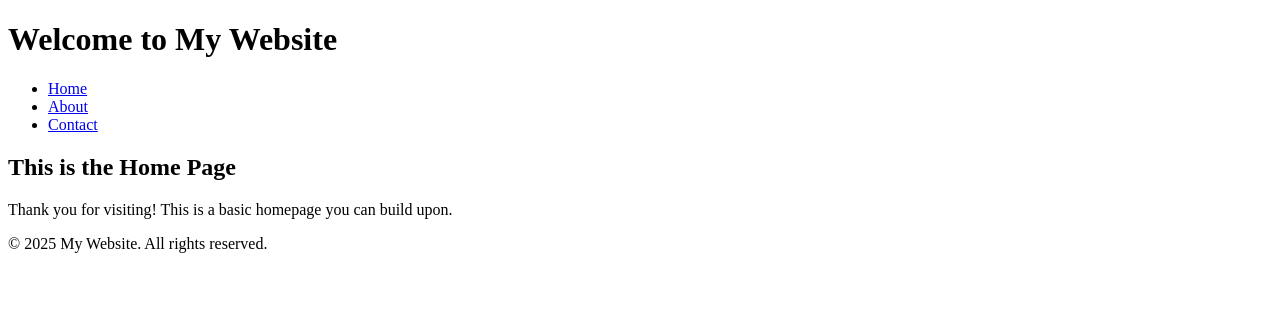
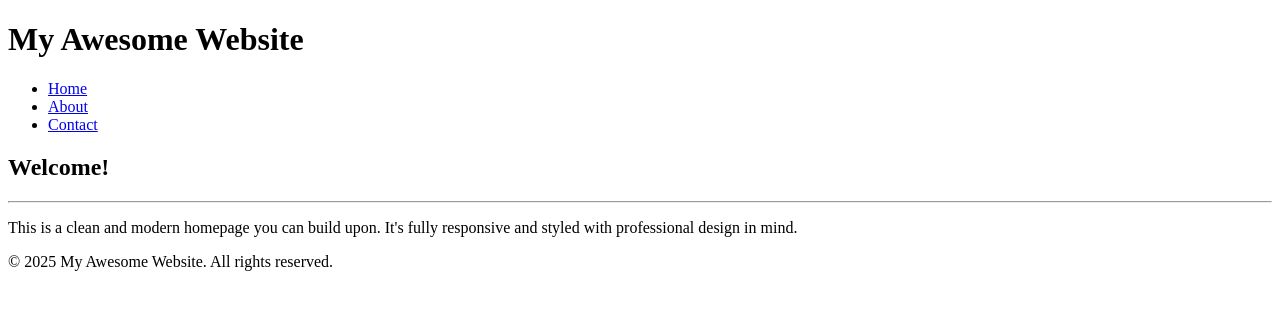
Before and after one commit to ItzPalacity/ChessGuide, a plain HTML site: page index.html in a window 1280 px wide. Drawn offline with Linux system fonts and the light colour scheme.

Commit message:
Update index.html

```diff
--- a/index.html
+++ b/index.html
@@ -3,12 +3,14 @@
 <head>
   <meta charset="UTF-8" />
   <meta name="viewport" content="width=device-width, initial-scale=1.0"/>
-  <title>My Home Page</title>
+  <title>My Awesome Website</title>
   <link rel="stylesheet" href="style.css" />
+  <link href="https://fonts.googleapis.com/css2?family=Inter:wght@400;600;700&display=swap" rel="stylesheet">
 </head>
 <body>
   <header>
-    <h1>Welcome to My Website</h1>
+    <div class="container">
+      <h1>My Awesome Website</h1>
       <nav>
         <ul>
           <li><a href="#">Home</a></li>
@@ -16,17 +18,19 @@
           <li><a href="#">Contact</a></li>
         </ul>
       </nav>
+    </div>
   </header>
 
-  <main>
+  <main class="container">
     <section class="intro">
-      <h2>This is the Home Page</h2>
-      <p>Thank you for visiting! This is a basic homepage you can build upon.</p>
+      <h2>Welcome!</h2>
+      <hr />
+      <p>This is a clean and modern homepage you can build upon. It's fully responsive and styled with professional design in mind.</p>
     </section>
   </main>
 
   <footer>
-    <p>&copy; 2025 My Website. All rights reserved.</p>
+    <p>&copy; 2025 My Awesome Website. All rights reserved.</p>
   </footer>
 </body>
 </html>
```
Lines whose indentation alone changed are shown as unchanged.
